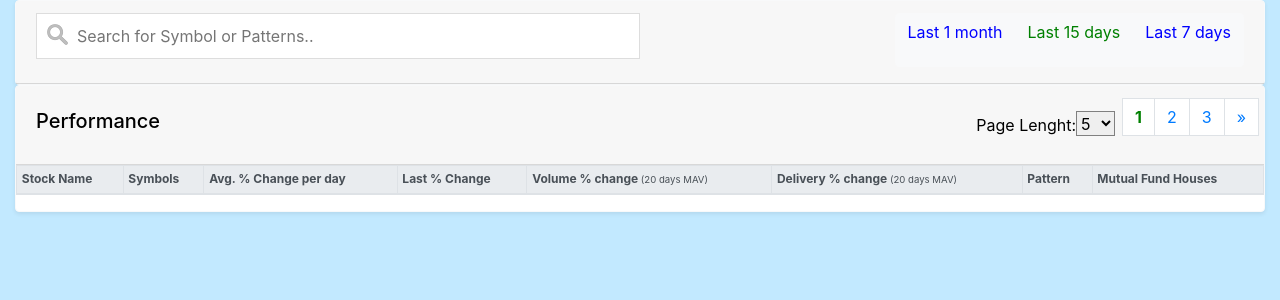
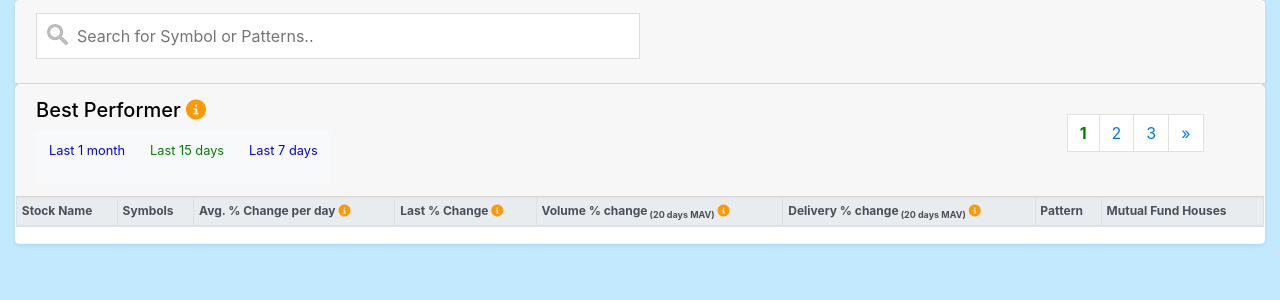
Before and after one commit to mohitbhor/mywebsite, a Flask app: page /dashboard in a window 1280 px wide. Shown: the part 58-358 px from the top of the page. Run offline with Flask 2, Linux system fonts and the light colour scheme; data that the repository does not hold is empty; some libraries are stand-ins or nearby versions.

Commit message:
one more

```diff
--- a/mohitbhaiya.com/market/static/js/main.js
+++ b/mohitbhaiya.com/market/static/js/main.js
@@ -101,7 +101,6 @@ function search(source=[],all_data,period=15) {
     createpageicon(curr_page=1,results,all_data,period,max_page=6)
     //return results;
 }
-
 function showHideGraph(tr_id,symbol,all_data){
         hidden_tr = document.getElementById(tr_id);
 
@@ -141,14 +140,16 @@ function showHideGraph(tr_id,symbol,all_data){
 
         }
 }
-
 function createPriceChart(chartId,data){
     trade_date=[]
+    ctx = chartId
     close_price=[]
     close_price_20_mv = []
     close_price_7_mv =[]
     rsi =[]
     patterns = []
+
+    const previousY = (ctx) => ctx.index === 0 ? ctx.chart.scales.y.getPixelForValue(100) : ctx.chart.getDatasetMeta(ctx.datasetIndex).data[ctx.index - 1].getProps(['y'], true).y;
     for (each in data){
         console.log("*****")
 //        console.log(data[each])
@@ -160,6 +161,7 @@ function createPriceChart(chartId,data){
         patterns.push(data[each]['patterns'])
     }
     var xValues = trade_date//[100,200,300,400,500,600,700,800,900,1000];
+    //var delayBetweenPoints = 10000
     new Chart(chartId, {
       type: "line",
       data: {
@@ -175,7 +177,8 @@ function createPriceChart(chartId,data){
           data: close_price_7_mv,
           borderColor: "mediumaquamarine",
           fill: false
-        },{
+        },
+        {
           label: '20 days Avg',
           data: close_price_20_mv,
           borderColor: "darkgrey",
@@ -205,11 +208,9 @@ function createPriceChart(chartId,data){
              }
             }
       }
-    });
+    }
+   )
 }
-
-
-
 function createVolumeChart(chartId,data){
     trade_date=[]
     daily_vol=[]
@@ -259,7 +260,6 @@ function createVolumeChart(chartId,data){
       }
     });
 }
-
 function createDeliveryChart(chartId,data){
     trade_date=[]
     daily_del=[]
@@ -309,7 +309,6 @@ function createDeliveryChart(chartId,data){
       }
     });
 }
-
 function createDiv(symbol){
     rowDiv = document.createElement('div')
     rowDiv.classList.add('row')
@@ -344,7 +343,6 @@ function createDiv(symbol){
 
     return rowDiv
 }
-
 function searchSymboltable(data) {
   var input, filter, table, tr, td, i, txtValue;
   input = document.getElementById("myInput");
@@ -366,11 +364,12 @@ function searchSymboltable(data) {
     }
   }
 }
-
 function addTable(data,current_page,all_data) {
 
     $(document).ready(function(){
     $('[data-toggle="popover"]').popover();})
+
+
     var tableBody = document.getElementById("tab_performance_body");
     // remove older TR first
     var all_tr = tableBody.querySelectorAll("TR");
@@ -525,10 +524,11 @@ function addTable(data,current_page,all_data) {
                                 a.classList.add("badge-primary")
                                 a.style = "font-size:9px;margin-right:4px;margin-bottom: 4px;"
                                 a.setAttribute('data-container', 'body');
-                                a.setAttribute('data-toggle', 'popover');
+                                a.setAttribute('data-toggle', 'tooltip');
                                 a.setAttribute('data-placement', 'bottom');
                                 a.setAttribute('data-html', 'true');
                                 a.setAttribute('data-content',values.slice(2).join('; ') );
+                                a.setAttribute('title',values.slice(2).join('; ') );
                                 a.setAttribute('rel', 'popover');
                                 a.textContent = "+"+remaining_length
                                 td.appendChild(a)
@@ -549,7 +549,6 @@ function addTable(data,current_page,all_data) {
         tableBody.appendChild(hidden_tr);
       }
 }
-
 function makeItHappenDelegate(a, b,c) {
   return function(){
       showHideGraph(a, b, c)
--- a/mohitbhaiya.com/market/templates/dashboard.html
+++ b/mohitbhaiya.com/market/templates/dashboard.html
@@ -16,17 +16,7 @@ Dashboard
                                 <div class="col">
                                     <input class='h-75' type='text' id='myInput' background-image='/static/searchicon.png'  onkeyup='search({{data|safe}},{{all_data|safe}},{{period}})' placeholder='Search for Symbol or Patterns..' title='Type in a symbol'>
                                     </input>
-                                <div id="div_timeframe_filter" class="btn-group btn-group-toggle float-right" data-toggle="buttons">
-                                   <label class="btn btn-light h-75   active"> <!-- onclick = "change_toggle_text_color('last1monthlink')" -->
-                                        <a href="{{ url_for('dashboard_page',period=30) }}"><input type="radio" name="options" id="option1" autocomplete="off" > <p id="period_30" style="color:blue;" checked> Last 1 month</p></a>
-                                    </label>
-                                    <label class="btn btn-light h-75 ">
-                                        <a href="{{ url_for('dashboard_page',period=15) }}"><input type="radio" name="options" id="option2" autocomplete="off"> <p id="period_15" style="color:blue;" >Last 15 days</p></a>
-                                    </label>
-                                    <label class="btn btn-light h-75">
-                                        <a href="{{ url_for('dashboard_page',period=7) }}"><input type="radio" name="options" id="option3" autocomplete="off" > <p id="period_7" style="color:blue;" >Last 7 days</p></a>
-                                    </label>
-                                </div>
+
                                 </div>
                             </div></div></div><div>
     </div>
@@ -37,35 +27,51 @@ Dashboard
                     <div class="card border-light shadow-sm">
                         <div class="card-header">
                             <div class="row align-items-center">
-                                <div class="col">
-                                <h2 class="h5"> Performance
-                                </h2>
+                                <div class="col-10">
+
+                                        <h2 class="h5">Best Performer
+                                            <a id="info" data-toggle="tooltip"  data-html="true" data-placement="top" title="<small>This table list the stocks in descending order of average growth per day over selected period of time</small>">
+                                                                <span><i class="fas fa-info-circle" style="color: #ff9900"></i></span>
+                                            </a>
+                                        </h2>
+                                        <div id="div_timeframe_filter" class="btn-group btn-group-toggle" data-toggle="buttons">
+                                           <label class="btn btn-light h-75   active"> <!-- onclick = "change_toggle_text_color('last1monthlink')" -->
+                                                <a href="{{ url_for('dashboard_page',period=30) }}"><input type="radio" name="options" id="option1" autocomplete="off" > <p id="period_30" style="color:blue;" checked> <small>Last 1 month</small></p></a>
+                                            </label>
+                                            <label class="btn btn-light h-75 ">
+                                                <a href="{{ url_for('dashboard_page',period=15) }}"><input type="radio" name="options" id="option2" autocomplete="off"> <p id="period_15" style="color:blue;" ><small>Last 15 days</small></p></a>
+                                            </label>
+                                            <label class="btn btn-light h-75">
+                                                <a href="{{ url_for('dashboard_page',period=7) }}"><input type="radio" name="options" id="option3" autocomplete="off" > <p id="period_7" style="color:blue;" ><small>Last 7 days</small></p></a>
+                                            </label>
+                                        </div>
                                 </div>
-
-                                    Page Lenght:
-
-                                    <select class="selectpicker" style="margin-right:8px;margin-bottom:2px;border-style:groove;border-color: grey;height: 25px;" name="cars" id="cars">
-                                    <option value="5">5</option>
-                                    <option value="10">10</option>
-                                    <option value="15">15</option>
-                                    </select>
-
-
-                                <ul id="ul_pagination" class="pagination">
-                                  </ul>
-
+<!--                                    Page Lenght:-->
+<!--                                    <select class="selectpicker" style="margin-right:8px;margin-bottom:2px;border-style:groove;border-color: grey;height: 25px;" name="cars" id="cars">-->
+<!--                                    <option value="5">5</option>-->
+<!--                                    <option value="10">10</option>-->
+<!--                                    <option value="15">15</option>-->
+<!--                                    </select>-->
+                                <div class = "col-2 float-right">
+                                    <ul id="ul_pagination" class="pagination">
+                                    </ul>
+                                </div>
                             </div>
                         </div>
                         <div id="div_performance11" class="table-responsive">
                             <table id="tab_performance" cellpadding="0" cellspacing="0" border="0" class="table table-hover table-sm table-bordered table-condensed">
                                 <thead class="thead-light table-condensed">
                                 <tr>
-                                    <th scope="col">Stock Name</th>
+                                    <th scope="col">Stock Name </th>
                                     <th scope="col">Symbols</th>
-                                    <th scope="col">Avg. % Change per day </th>
-                                    <th scope="col">Last % Change </th>
-                                    <th scope="col">Volume % change<small> (20 days MAV)</small></th>
-                                    <th scope="col">Delivery % change<small> (20 days MAV)</small></th>
+                                    <th scope="col">Avg. % Change per day <a  data-toggle="tooltip"  data-html="true" data-placement="top" title="<small>Average change per day over selected time period, click on blue graph icon to watch journey</small>">
+   <span><i class="fas fa-info-circle" style="color: #ff9900"></i></span></a></th>
+                                    <th scope="col">Last % Change <a  data-toggle="tooltip"  data-html="true" data-placement="top" title="<small>Rise/Fall % of price in last trading session.</small>">
+   <span><i class="fas fa-info-circle" style="color: #ff9900"></i></span></a></th>
+                                    <th scope="col">Volume % change<sub> (20 days MAV)</sub><a data-toggle="tooltip"  data-html="true" data-placement="top" title="<small>Rise/Fall % of today volume with respect to 20 days moving average of volume</small>">
+   <span><i class="fas fa-info-circle" style="color: #ff9900"></i></span></a></th>
+                                    <th scope="col">Delivery % change<sub> (20 days MAV)</sub><a data-toggle="tooltip"  data-html="true" data-placement="top" title="<small>Rise/Fall of delivery percentage with respect tp 20 days moving average of delivery percentage</small>">
+   <span><i class="fas fa-info-circle" style="color: #ff9900"></i></span></a></th>
                                     <th scope="col">Pattern</th>
                                     <th scope="col">Mutual Fund Houses</th>
                                 </tr>
@@ -84,6 +90,10 @@ Dashboard
         <script src="https://cdnjs.cloudflare.com/ajax/libs/Chart.js/2.5.0/Chart.min.js"></script>
         <script>
         createpageicon(1,{{data|safe}},{{all_data|safe}},{{period}});
+        $(function () {
+                 $('[data-toggle="tooltip"]').tooltip()
+                })
+
         </script>
 <script type=text/javascript src="{{url_for('static', filename='js/viz.js') }}"></script>
     </div>
```
